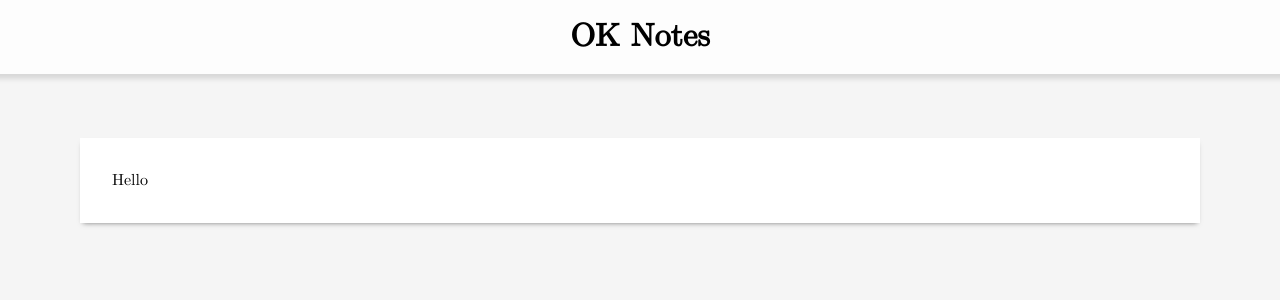
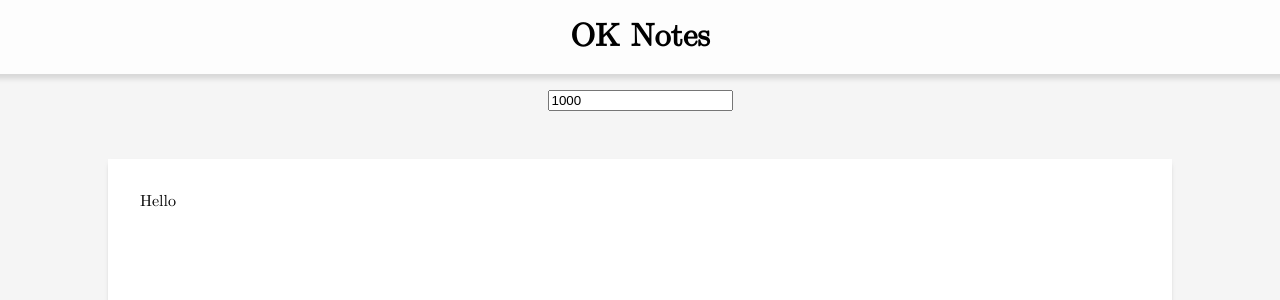
Before and after one commit to czoop/k-notes, a Svelte app: page / in a window 1280 px wide. Shown: the top 300 px of the page. Built offline with nearby package versions, Linux system fonts and the light colour scheme.

Commit message:
Added page width controler

```diff
--- a/src/components/Page.svelte
+++ b/src/components/Page.svelte
@@ -1,10 +1,12 @@
 <script>
+  // import PageWidthUtil from "./PageWidthUtil.svelte"
+  import { width_px, height_px } from "./ZoomController"
+
   let text = "Hello"
 </script>
 
 <style>
   div {
-    width: calc(100% - 10rem - 4rem);
     margin: 3rem 5rem;
     padding: 2rem;
     background-color: #ffffff;
@@ -12,4 +14,8 @@
   }
 </style>
 
-<div contenteditable bind:textContent={text} />
+<input type="number" bind:value={$width_px} />
+<div
+  contenteditable="true"
+  bind:textContent={text}
+  style="width: {$width_px}px; height: {$height_px}px;" />
--- /dev/null
+++ b/src/components/PageWidthUtil.svelte
@@ -0,0 +1,15 @@
+<script>
+  let width_px = 0
+
+  $: console.log(width_px)
+</script>
+
+<style>
+  div {
+    opacity: 0;
+    width: calc(100% - 2rem);
+    margin: 1rem;
+  }
+</style>
+
+<div bind:clientWidth={width_px} />
--- /dev/null
+++ b/src/components/ZoomController.js
@@ -0,0 +1,10 @@
+import { writable, derived } from "svelte/store"
+
+const width_ratio = 8
+const height_ratio = 11
+
+export const width_px = writable(1000)
+export const height_px = derived(
+  width_px,
+  (w) => w * (height_ratio / width_ratio)
+)
```
